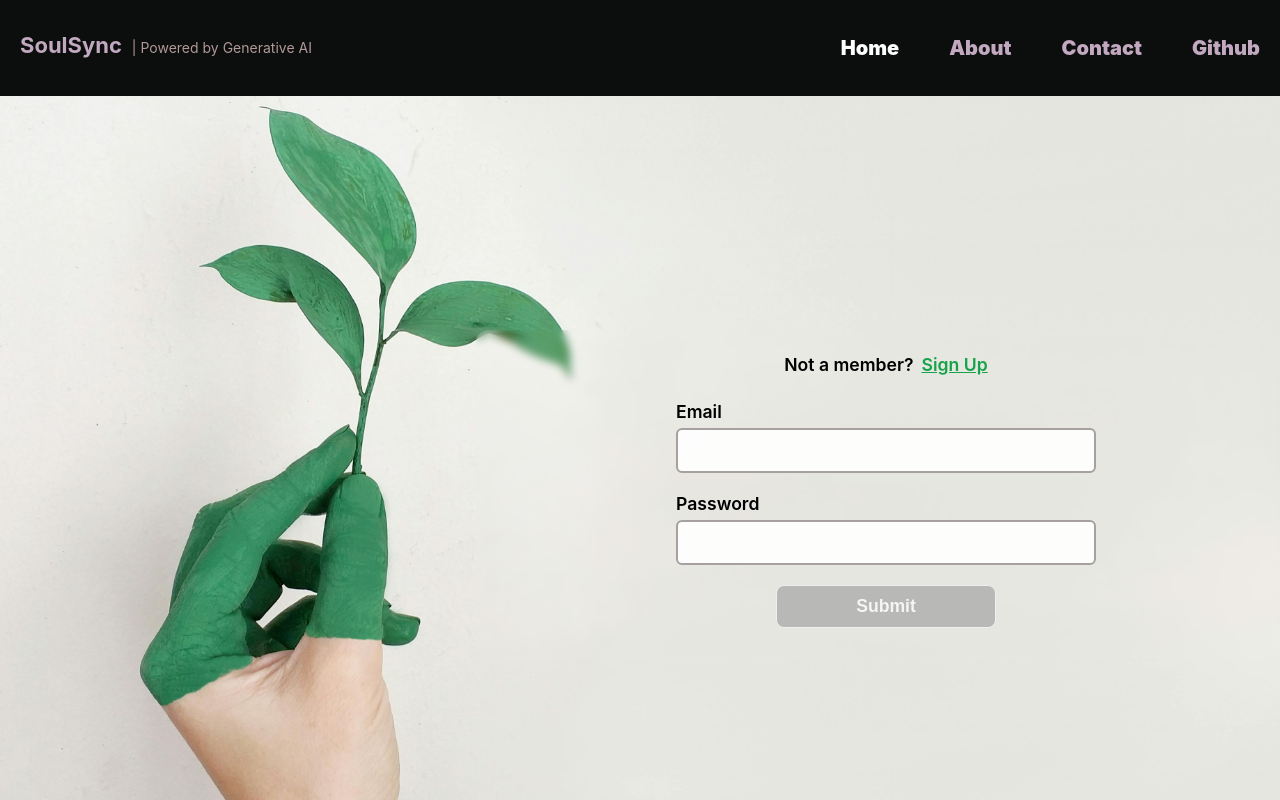
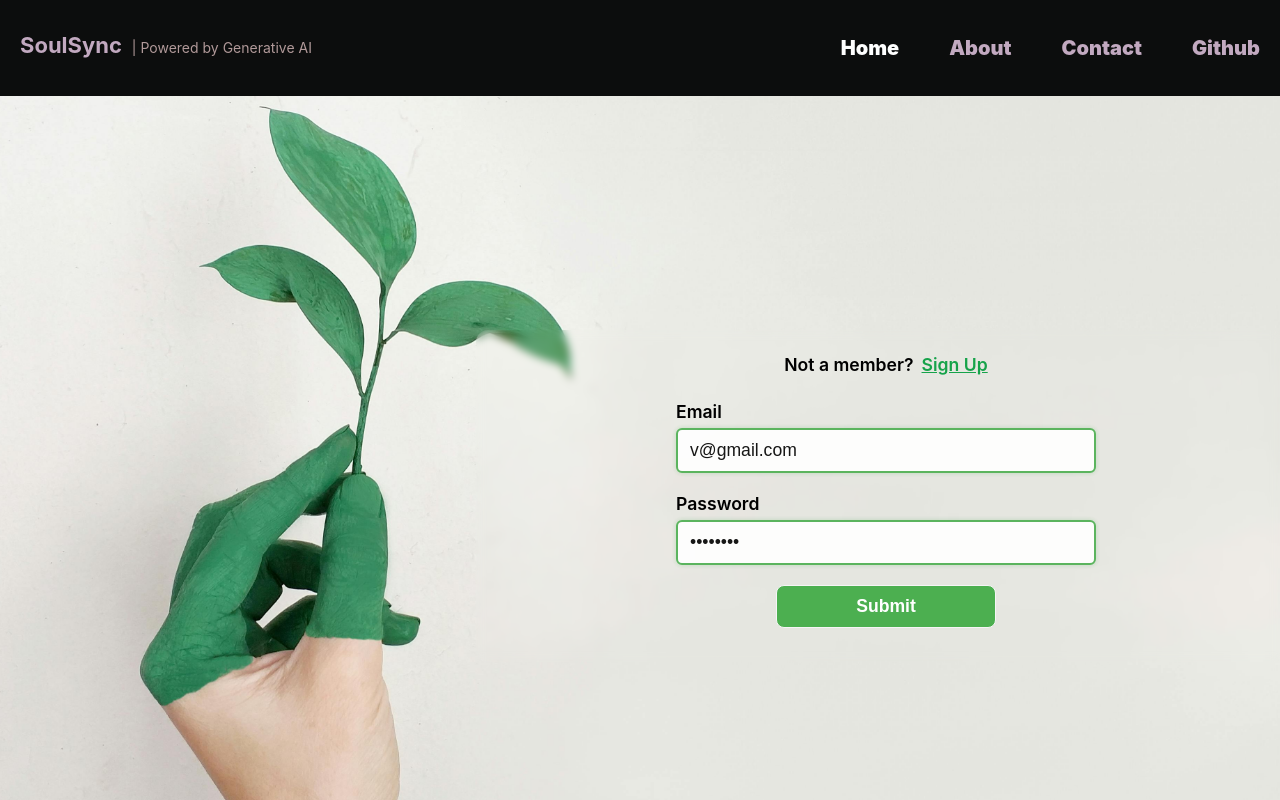
Before and after one commit to vini1237777/Personalised-Visual-Meditation-Guide-Frontend, a React (Create React App) app: page /auth/login in a window 1280 px wide. Built offline with nearby package versions, Linux system fonts and the light colour scheme.

Commit message:
Add: Default values to login

```diff
--- a/src/component/userCard/login/UserLogin.tsx
+++ b/src/component/userCard/login/UserLogin.tsx
@@ -86,26 +86,6 @@ function UserLogin({
   };
   const didInit = useRef(false);
 
-  // useEffect(() => {
-  //   if (didInit.current) return;
-  //   setUserState((prev: any) => ({
-  //     ...prev,
-  //     email: "",
-  //     password: "",
-  //   }));
-  //   didInit.current = true;
-
-  //   const state = location.state as { email?: string } | null;
-
-  //   setUserState((prev: any) => ({
-  //     ...prev,
-  //     email: state?.email || "",
-  //     password: "",
-  //   }));
-
-  //   setErrors({ email: null, password: null });
-  // }, [setUserState, location.state]);
-
   const state = location.state as {
     fullName?: string;
     email?: string;
@@ -118,9 +98,9 @@ function UserLogin({
 
     setUserState((prev) => ({
       ...prev,
-      fullName: state?.fullName || "",
-      email: state?.email || "",
-      password: state?.password || "",
+      fullName: state?.fullName || "Vinisha Yadav",
+      email: state?.email || "v@gmail.com",
+      password: state?.password || "v@123456",
     }));
   }, [setUserState, state?.email, state?.fullName, state?.password]);
 
```
